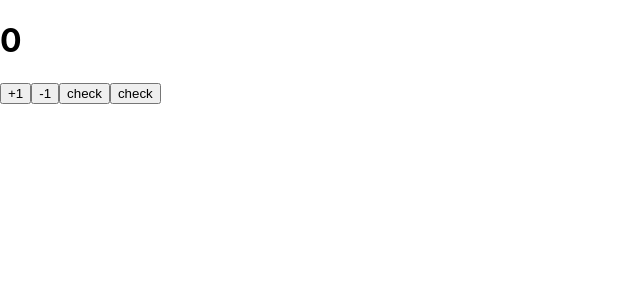
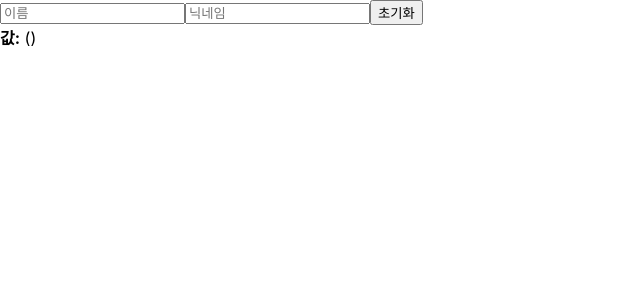
Before and after one commit to Jay2009/React_learning, a React (Create React App) app: page / in a window 1280 px wide. Shown: the top 300 px of the page, without its empty margins (0-640 px from the left). Built offline with nearby package versions, Linux system fonts and the light colour scheme.

Commit message:
several inputs handling

```diff
--- a/src/App.js
+++ b/src/App.js
@@ -2,7 +2,7 @@
 import './App.css';
 import LifeCycleSample from './LifeCycleSample';
 import Counter from './Counter';
-
+import InputSample from './InputSample';
 
 function getRandomColor() {
   return '#' + Math.floor(Math.random() * 16777215).toString(16);
@@ -10,7 +10,7 @@
 
 function App() {
   return (
-    <Counter />
+    <InputSample />
   );
 }
 
--- /dev/null
+++ b/src/InputSample.js
@@ -0,0 +1,51 @@
+import React, { useState, useRef } from 'react';
+
+function InputSample() {
+    const[inputs, setInputs] = useState({
+        name: '',
+        nickname: ''
+    });
+
+    const nameInput = useRef();
+
+    const {name,nickname} = inputs; // 비구조화 할당을 통해 값 추출
+
+    const onChange = (e) => {
+        const {value, name} = e.target; // 우선 e.target 에서 name 과 value 추출
+        setInputs({
+            ...inputs, // 기존의 input 객체를 복사 (spread 하고난 이후)
+            [name]: value
+        });
+
+    };
+    const onReset = () => {
+        setInputs({
+            name: '',
+            nickname: ''
+        });
+        nameInput.current.focus();
+    };
+
+    return (
+        <div>
+        <input
+            name="name"
+            placeholder="이름"
+            onChange={onChange}
+            value={name}
+            ref={nameInput} />
+        <input
+            name="nickname"
+            placeholder="닉네임"
+            onChange={onChange}
+            value={nickname}/>
+        <button onClick={onReset}>초기화</button>
+        <div>
+            <b>값:</b>
+            {name} ({nickname})
+        </div>
+        </div>
+    );
+}
+
+export default InputSample;
```
